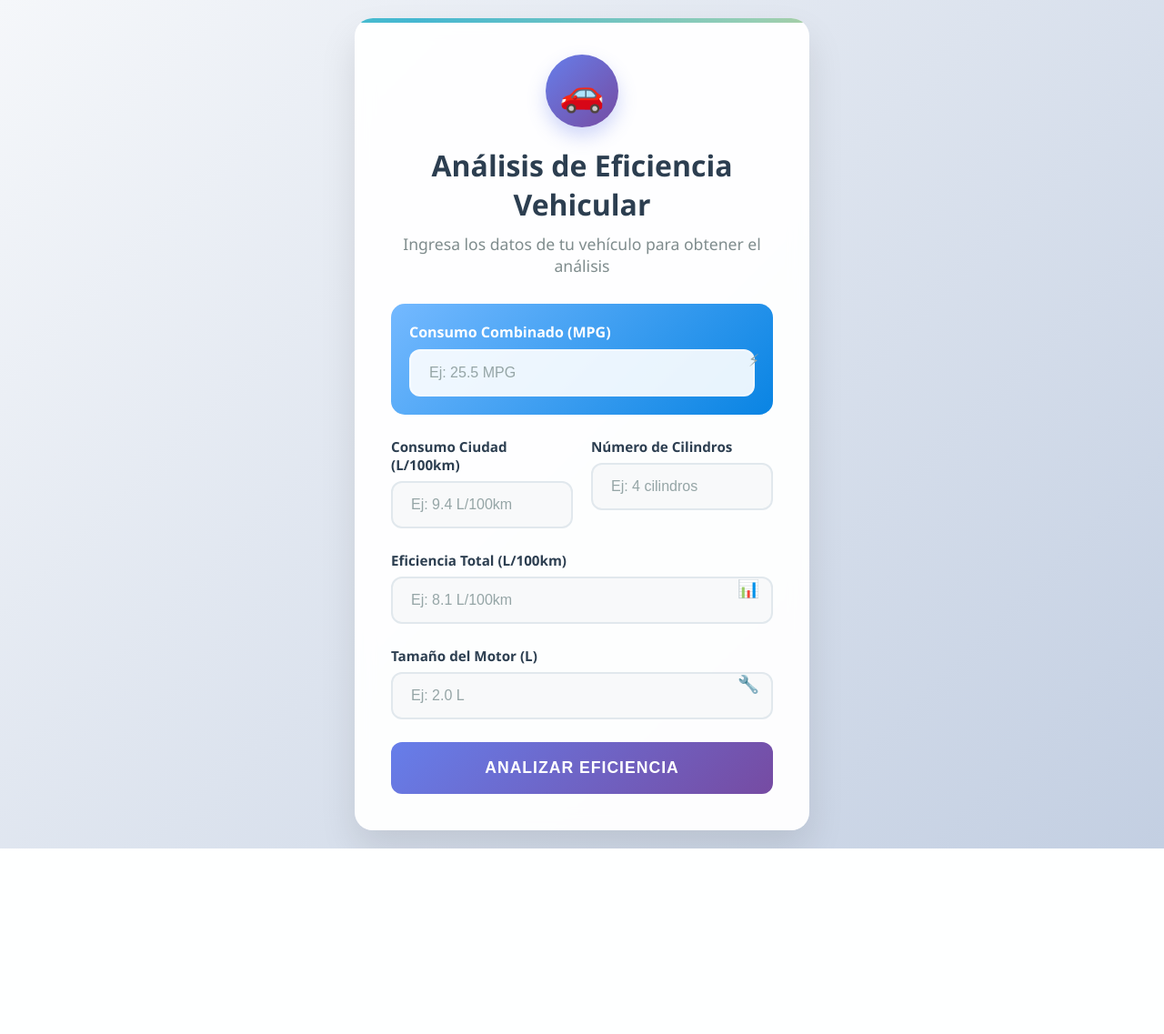
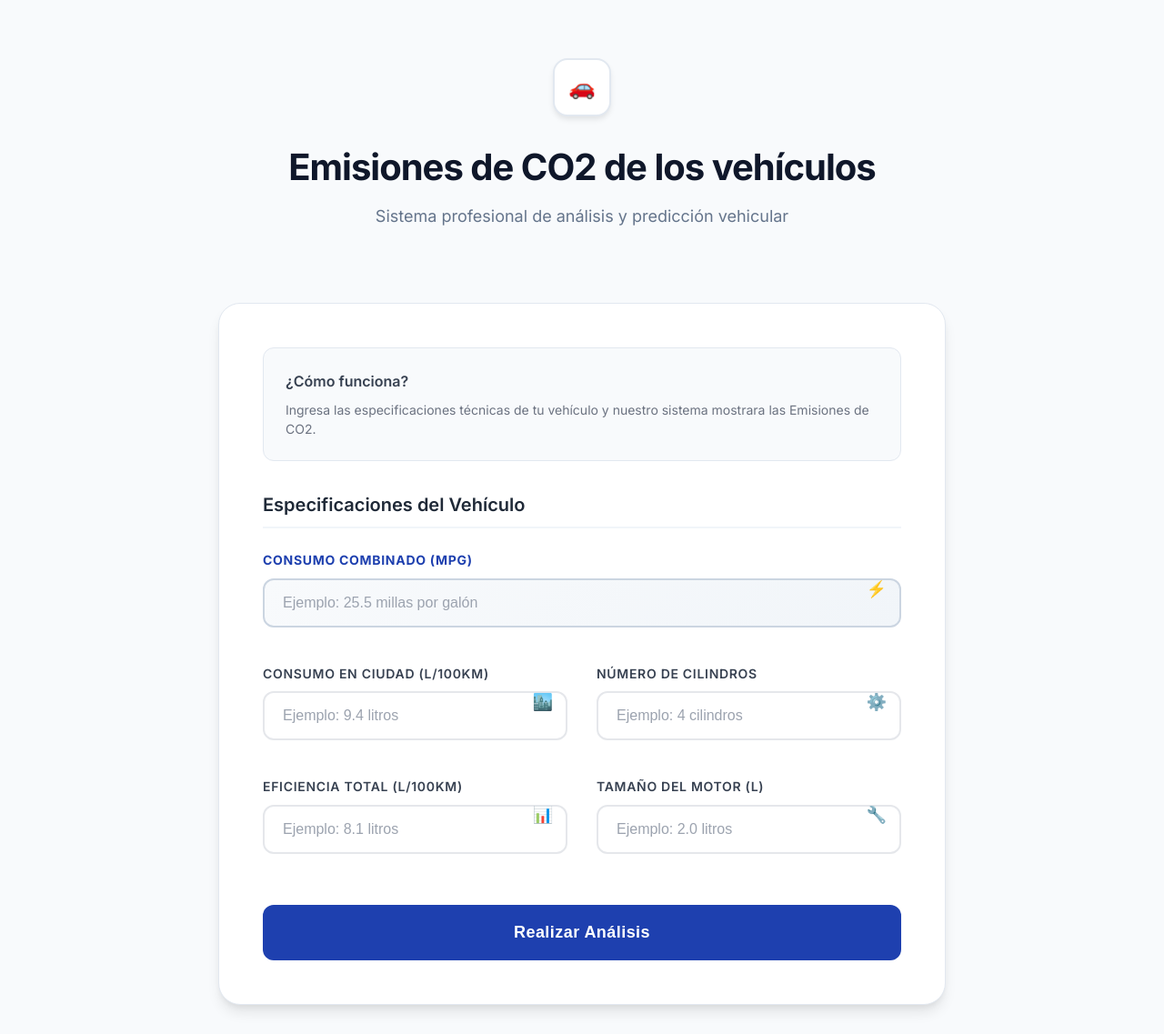
Before and after one commit to LuisMarioCruzHernandez182/CO2-Emissions-Canada, a Flask app: page / in a window 1280 px wide. Shown: the whole page at 91% size. Before the commit the page ends 933 px from the top, so only its background shows below. Run offline with Flask 3, Linux system fonts and the light colour scheme.

Commit message:
Mejoras en el diseño

```diff
--- a/templates/index.html
+++ b/templates/index.html
@@ -5,6 +5,8 @@
     <meta name="viewport" content="width=device-width, initial-scale=1.0">
     <title>Análisis de Eficiencia Vehicular</title>
     <style>
+        @import url('https://fonts.googleapis.com/css2?family=Inter:wght@300;400;500;600;700&display=swap');
+
         * {
             margin: 0;
             padding: 0;
@@ -12,307 +14,469 @@
         }
 
         body {
-            font-family: 'Segoe UI', Tahoma, Geneva, Verdana, sans-serif;
-            background: linear-gradient(135deg, #f5f7fa 0%, #c3cfe2 100%);
+            font-family: 'Inter', sans-serif;
+            background: #f8fafc;
             min-height: 100vh;
-            display: flex;
+            color: #1e293b;
+            line-height: 1.6;
+        }
+
+        .main-container {
+            max-width: 1200px;
+            margin: 0 auto;
+            padding: 2rem;
+        }
+
+        .header-section {
+            text-align: center;
+            margin-bottom: 3rem;
+            padding: 2rem 0;
+        }
+
+        .logo-container {
+            display: inline-flex;
             align-items: center;
             justify-content: center;
-            padding: 20px;
+            width: 64px;
+            height: 64px;
+            background: #ffffff;
+            border: 2px solid #e2e8f0;
+            border-radius: 16px;
+            margin-bottom: 1.5rem;
+            font-size: 1.5rem;
+            box-shadow: 0 4px 6px -1px rgba(0, 0, 0, 0.1);
         }
 
-        .container {
-            background: rgba(255, 255, 255, 0.95);
-            backdrop-filter: blur(10px);
-            border-radius: 20px;
-            box-shadow: 0 20px 40px rgba(0, 0, 0, 0.1);
-            padding: 40px;
-            width: 100%;
-            max-width: 500px;
-            position: relative;
-            overflow: hidden;
-        }
-
-        .container::before {
-            content: '';
-            position: absolute;
-            top: 0;
-            left: 0;
-            right: 0;
-            height: 5px;
-            background: linear-gradient(90deg, #ff6b6b, #4ecdc4, #45b7d1, #96ceb4, #feca57);
-            background-size: 300% 300%;
-            animation: gradient 3s ease infinite;
-        }
-
-        @keyframes gradient {
-            0% { background-position: 0% 50%; }
-            50% { background-position: 100% 50%; }
-            100% { background-position: 0% 50%; }
-        }
-
-        .header {
-            text-align: center;
-            margin-bottom: 30px;
-        }
-
-        .icon {
-            width: 80px;
-            height: 80px;
-            background: linear-gradient(135deg, #667eea, #764ba2);
-            border-radius: 50%;
-            margin: 0 auto 20px;
-            display: flex;
-            align-items: center;
-            justify-content: center;
+        .main-title {
             font-size: 2.5rem;
-            color: white;
-            box-shadow: 0 10px 20px rgba(102, 126, 234, 0.3);
-        }
-
-        h1 {
-            color: #2c3e50;
-            font-size: 2rem;
             font-weight: 700;
-            margin-bottom: 10px;
+            color: #0f172a;
+            margin-bottom: 0.5rem;
+            letter-spacing: -0.025em;
         }
 
         .subtitle {
-            color: #7f8c8d;
-            font-size: 1.1rem;
-            margin-bottom: 30px;
+            font-size: 1.125rem;
+            color: #64748b;
+            font-weight: 400;
         }
 
-        .form-group {
-            margin-bottom: 25px;
+        .form-container {
+            background: #ffffff;
+            border: 1px solid #e2e8f0;
+            border-radius: 24px;
+            padding: 3rem;
+            box-shadow: 0 10px 15px -3px rgba(0, 0, 0, 0.1), 0 4px 6px -2px rgba(0, 0, 0, 0.05);
+            max-width: 800px;
+            margin: 0 auto;
+        }
+
+        .form-grid {
+            display: grid;
+            grid-template-columns: repeat(auto-fit, minmax(300px, 1fr));
+            gap: 2rem;
+            margin-bottom: 2rem;
+        }
+
+        .input-group {
             position: relative;
         }
 
-        label {
+        .input-label {
             display: block;
-            color: #2c3e50;
+            font-size: 0.875rem;
             font-weight: 600;
-            margin-bottom: 8px;
-            font-size: 0.95rem;
+            color: #374151;
+            margin-bottom: 0.5rem;
+            text-transform: uppercase;
+            letter-spacing: 0.05em;
         }
 
-        input {
+        .input-field {
             width: 100%;
-            padding: 15px 20px;
-            border: 2px solid #e1e8ed;
+            padding: 1rem 1.25rem;
+            border: 2px solid #e5e7eb;
             border-radius: 12px;
             font-size: 1rem;
-            transition: all 0.3s ease;
-            background: #f8f9fa;
+            font-weight: 500;
+            background: #ffffff;
+            transition: all 0.2s ease;
+            color: #1f2937;
         }
 
-        input:focus {
+        .input-field:focus {
             outline: none;
-            border-color: #667eea;
-            background: white;
-            box-shadow: 0 0 0 3px rgba(102, 126, 234, 0.1);
-            transform: translateY(-2px);
+            border-color: #3b82f6;
+            box-shadow: 0 0 0 3px rgba(59, 130, 246, 0.1);
         }
 
-        input::placeholder {
-            color: #95a5a6;
+        .input-field::placeholder {
+            color: #9ca3af;
+            font-weight: 400;
         }
 
-        .submit-btn {
+        .input-field:hover {
+            border-color: #d1d5db;
+        }
+
+        .featured-input {
+            background: linear-gradient(135deg, #f8fafc 0%, #f1f5f9 100%);
+            border: 2px solid #cbd5e1;
+            position: relative;
+        }
+
+        .featured-input:focus {
+            border-color: #2563eb;
+            background: #ffffff;
+        }
+
+        .featured-label {
+            color: #1e40af;
+            font-weight: 700;
+        }
+
+        .submit-button {
             width: 100%;
-            padding: 18px;
-            background: linear-gradient(135deg, #667eea 0%, #764ba2 100%);
-            color: white;
+            padding: 1.25rem 2rem;
+            background: #1e40af;
+            color: #ffffff;
             border: none;
             border-radius: 12px;
-            font-size: 1.1rem;
+            font-size: 1.125rem;
             font-weight: 600;
             cursor: pointer;
-            transition: all 0.3s ease;
-            text-transform: uppercase;
-            letter-spacing: 1px;
-            position: relative;
-            overflow: hidden;
+            transition: all 0.2s ease;
+            text-transform: none;
+            letter-spacing: 0.025em;
+            margin-top: 1rem;
         }
 
-        .submit-btn:hover {
-            transform: translateY(-3px);
-            box-shadow: 0 15px 30px rgba(102, 126, 234, 0.4);
+        .submit-button:hover {
+            background: #1d4ed8;
+            transform: translateY(-1px);
+            box-shadow: 0 10px 15px -3px rgba(30, 64, 175, 0.3);
         }
 
-        .submit-btn:active {
-            transform: translateY(-1px);
+        .submit-button:active {
+            transform: translateY(0);
         }
 
-        .submit-btn::before {
-            content: '';
-            position: absolute;
-            top: 0;
-            left: -100%;
-            width: 100%;
-            height: 100%;
-            background: linear-gradient(90deg, transparent, rgba(255, 255, 255, 0.2), transparent);
-            transition: left 0.5s;
+        .result-success {
+            background: #f0fdf4;
+            border: 1px solid #bbf7d0;
+            color: #166534;
+            padding: 1.5rem;
+            border-radius: 12px;
+            margin-top: 2rem;
+            text-align: center;
+            font-weight: 600;
         }
 
-        .submit-btn:hover::before {
-            left: 100%;
-        }
-
-        .grid {
-            display: grid;
-            grid-template-columns: 1fr 1fr;
-            gap: 20px;
-        }
-
-        @media (max-width: 600px) {
-            .container {
-                padding: 30px 20px;
-                margin: 10px;
-            }
-
-            .grid {
-                grid-template-columns: 1fr;
-                gap: 15px;
-            }
-
-            h1 {
-                font-size: 1.7rem;
-            }
-
-            .icon {
-                width: 60px;
-                height: 60px;
-                font-size: 2rem;
-            }
+        .result-error {
+            background: #fef2f2;
+            border: 1px solid #fecaca;
+            color: #dc2626;
+            padding: 1.5rem;
+            border-radius: 12px;
+            margin-top: 2rem;
+            text-align: center;
+            font-weight: 600;
         }
 
         .input-icon {
             position: absolute;
-            right: 15px;
+            right: 1rem;
             top: 50%;
             transform: translateY(-50%);
-            color: #95a5a6;
-            font-size: 1.2rem;
+            color: #9ca3af;
+            font-size: 1.125rem;
+            pointer-events: none;
         }
 
-        .success-message {
-            background: linear-gradient(135deg, #00b894, #00cec9);
-            color: white;
-            padding: 20px;
-            border-radius: 15px;
-            margin-top: 20px;
-            text-align: center;
-            font-weight: 600;
-            font-size: 1.2rem;
-            box-shadow: 0 10px 20px rgba(0, 184, 148, 0.3);
-            animation: slideIn 0.5s ease-out;
+        .form-section {
+            margin-bottom: 2.5rem;
         }
 
-        .error-message {
-            background: linear-gradient(135deg, #e74c3c, #c0392b);
-            color: white;
-            padding: 20px;
-            border-radius: 15px;
-            margin-top: 20px;
-            text-align: center;
+        .section-title {
+            font-size: 1.25rem;
             font-weight: 600;
-            font-size: 1.2rem;
-            box-shadow: 0 10px 20px rgba(231, 76, 60, 0.3);
-            animation: slideIn 0.5s ease-out;
+            color: #1f2937;
+            margin-bottom: 1.5rem;
+            padding-bottom: 0.5rem;
+            border-bottom: 2px solid #f1f5f9;
         }
 
-        @keyframes slideIn {
-            from {
-                opacity: 0;
-                transform: translateY(20px);
+        .info-card {
+            background: #f8fafc;
+            border: 1px solid #e2e8f0;
+            border-radius: 12px;
+            padding: 1.5rem;
+            margin-bottom: 2rem;
         }
-            to {
-                opacity: 1;
-                transform: translateY(0);
+
+        .info-title {
+            font-size: 1rem;
+            font-weight: 600;
+            color: #374151;
+            margin-bottom: 0.5rem;
+        }
+
+        .info-text {
+            font-size: 0.875rem;
+            color: #6b7280;
+            line-height: 1.5;
+        }
+
+        /* Responsive Design */
+        @media (max-width: 768px) {
+            .main-container {
+                padding: 1rem;
+            }
+
+            .form-container {
+                padding: 2rem 1.5rem;
+            }
+
+            .form-grid {
+                grid-template-columns: 1fr;
+                gap: 1.5rem;
+            }
+
+            .main-title {
+                font-size: 2rem;
+            }
+
+            .header-section {
+                margin-bottom: 2rem;
             }
         }
 
-        .highlight-field {
-            background: linear-gradient(135deg, #74b9ff, #0984e3);
-            color: white;
-            padding: 20px;
-            border-radius: 15px;
-            margin-bottom: 25px;
+        @media (max-width: 480px) {
+            .form-container {
+                padding: 1.5rem 1rem;
+                border-radius: 16px;
             }
 
-        .highlight-field label {
-            color: white;
-            font-size: 1rem;
+            .main-title {
+                font-size: 1.75rem;
+            }
         }
 
-        .highlight-field input {
-            background: rgba(255, 255, 255, 0.9);
-            border: 2px solid rgba(255, 255, 255, 0.3);
+        /* Loading State */
+        .submit-button:disabled {
+            background: #9ca3af;
+            cursor: not-allowed;
+            transform: none;
         }
 
-        .highlight-field input:focus {
-            background: white;
-            border-color: #74b9ff;
+        .submit-button:disabled:hover {
+            background: #9ca3af;
+            transform: none;
+            box-shadow: none;
+        }
+
+        /* Focus States for Accessibility */
+        .submit-button:focus {
+            outline: 2px solid #3b82f6;
+            outline-offset: 2px;
+        }
+
+        .input-field:focus {
+            outline: none;
+        }
+
+        /* Validation States */
+        .input-field.valid {
+            border-color: #10b981;
+            background: #f0fdf4;
+        }
+
+        .input-field.invalid {
+            border-color: #ef4444;
+            background: #fef2f2;
         }
     </style>
 </head>
 <body>
-    <div class="container">
-        <div class="header">
-            <div class="icon">🚗</div>
-            <h1>Análisis de Eficiencia Vehicular</h1>
-            <p class="subtitle">Ingresa los datos de tu vehículo para obtener el análisis</p>
+    <div class="main-container">
+        <header class="header-section">
+            <div class="logo-container">
+                🚗
+            </div>
+            <h1 class="main-title">Emisiones de CO2 de los vehículos</h1>
+            <p class="subtitle">Sistema profesional de análisis y predicción vehicular</p>
+        </header>
+
+        <div class="form-container">
+            <div class="info-card">
+                <h3 class="info-title">¿Cómo funciona?</h3>
+                <p class="info-text">
+                    Ingresa las especificaciones técnicas de tu vehículo y nuestro sistema mostrara las Emisiones de CO2.
+                </p>
             </div>
 
-        <form action="/predict" method="post">
-            <div class="form-group highlight-field">
-                <label for="fuel_comb_mpg">Consumo Combinado (MPG)</label>
-                <input type="number" id="fuel_comb_mpg" name="fuel_comb_mpg" placeholder="Ej: 25.5 MPG" required step="0.1" min="0.1">
+            <form action="/predict" method="post" id="vehicleForm">
+                <div class="form-section">
+                    <h2 class="section-title">Especificaciones del Vehículo</h2>
+
+                    <div class="input-group">
+                        <label for="fuel_comb_mpg" class="input-label featured-label">
+                            Consumo Combinado (MPG)
+                        </label>
+                        <input
+                            type="number"
+                            id="fuel_comb_mpg"
+                            name="fuel_comb_mpg"
+                            class="input-field featured-input"
+                            placeholder="Ejemplo: 25.5 millas por galón"
+                            required
+                            step="0.1"
+                            min="0.1"
+                        >
                         <span class="input-icon">⚡</span>
-            </div>
-
-            <div class="grid">
-                <div class="form-group">
-                    <label for="fuel_city_l100km">Consumo Ciudad (L/100km)</label>
-                    <input type="number" id="fuel_city_l100km" name="fuel_city_l100km" placeholder="Ej: 9.4 L/100km" required step="0.1" min="0.1">
-                </div>
-
-                <div class="form-group">
-                    <label for="cylinders">Número de Cilindros</label>
-                    <input type="number" id="cylinders" name="cylinders" placeholder="Ej: 4 cilindros" required min="1" max="16">
                     </div>
                 </div>
 
-            <div class="form-group">
-                <label for="fuel_comb_l100km">Eficiencia Total (L/100km)</label>
-                <input type="number" id="fuel_comb_l100km" name="fuel_comb_l100km" placeholder="Ej: 8.1 L/100km" required step="0.1" min="0.1">
+                <div class="form-section">
+                    <div class="form-grid">
+                        <div class="input-group">
+                            <label for="fuel_city_l100km" class="input-label">
+                                Consumo en Ciudad (L/100km)
+                            </label>
+                            <input
+                                type="number"
+                                id="fuel_city_l100km"
+                                name="fuel_city_l100km"
+                                class="input-field"
+                                placeholder="Ejemplo: 9.4 litros"
+                                required
+                                step="0.1"
+                                min="0.1"
+                            >
+                            <span class="input-icon">🏙️</span>
+                        </div>
+
+                        <div class="input-group">
+                            <label for="cylinders" class="input-label">
+                                Número de Cilindros
+                            </label>
+                            <input
+                                type="number"
+                                id="cylinders"
+                                name="cylinders"
+                                class="input-field"
+                                placeholder="Ejemplo: 4 cilindros"
+                                required
+                                min="1"
+                                max="16"
+                            >
+                            <span class="input-icon">⚙️</span>
+                        </div>
+                    </div>
+                </div>
+
+                <div class="form-section">
+                    <div class="form-grid">
+                        <div class="input-group">
+                            <label for="fuel_comb_l100km" class="input-label">
+                                Eficiencia Total (L/100km)
+                            </label>
+                            <input
+                                type="number"
+                                id="fuel_comb_l100km"
+                                name="fuel_comb_l100km"
+                                class="input-field"
+                                placeholder="Ejemplo: 8.1 litros"
+                                required
+                                step="0.1"
+                                min="0.1"
+                            >
                             <span class="input-icon">📊</span>
                         </div>
 
-            <div class="form-group">
-                <label for="engine_size">Tamaño del Motor (L)</label>
-                <input type="number" id="engine_size" name="engine_size" placeholder="Ej: 2.0 L" required step="0.1" min="0.1">
+                        <div class="input-group">
+                            <label for="engine_size" class="input-label">
+                                Tamaño del Motor (L)
+                            </label>
+                            <input
+                                type="number"
+                                id="engine_size"
+                                name="engine_size"
+                                class="input-field"
+                                placeholder="Ejemplo: 2.0 litros"
+                                required
+                                step="0.1"
+                                min="0.1"
+                            >
                             <span class="input-icon">🔧</span>
                         </div>
+                    </div>
+                </div>
 
-            <button type="submit" class="submit-btn">
-                Analizar Eficiencia
+                <button type="submit" class="submit-button" id="submitBtn">
+                    Realizar Análisis
                 </button>
             </form>
 
-        <!-- Mostrar resultado -->
+            <!-- Mostrar resultados -->
             {% if prediction %}
                 {% if prediction is string and "Error" in prediction %}
-                <div class="error-message">
-                    ❌ {{ prediction }}
+                    <div class="result-error">
+                        ⚠️ {{ prediction }}
                     </div>
                 {% else %}
-                <div class="success-message">
-                    🎯 Resultado del Análisis: {{ prediction }}
+                    <div class="result-success">
+                        ✅ <strong>Resultado del Análisis:</strong> {{ prediction }} g/km de CO₂
                     </div>
                 {% endif %}
             {% endif %}
         </div>
+    </div>
+
+    <script>
+        // Validación en tiempo real
+        document.addEventListener('DOMContentLoaded', function() {
+            const form = document.getElementById('vehicleForm');
+            const inputs = form.querySelectorAll('input[required]');
+            const submitBtn = document.getElementById('submitBtn');
+
+            inputs.forEach(input => {
+                input.addEventListener('input', function() {
+                    validateInput(this);
+                    checkFormValidity();
+                });
+
+                input.addEventListener('blur', function() {
+                    validateInput(this);
+                });
+            });
+
+            function validateInput(input) {
+                const value = parseFloat(input.value);
+
+                if (input.value === '' || value <= 0) {
+                    input.classList.remove('valid');
+                    input.classList.add('invalid');
+                } else {
+                    input.classList.remove('invalid');
+                    input.classList.add('valid');
+                }
+            }
+
+            function checkFormValidity() {
+                const allValid = Array.from(inputs).every(input => {
+                    return input.value !== '' && parseFloat(input.value) > 0;
+                });
+
+                submitBtn.disabled = !allValid;
+            }
+
+            // Loading state
+            form.addEventListener('submit', function() {
+                submitBtn.disabled = true;
+                submitBtn.textContent = 'Analizando...';
+            });
+        });
+    </script>
 </body>
 </html>
```
Lines whose indentation alone changed are shown as unchanged.
